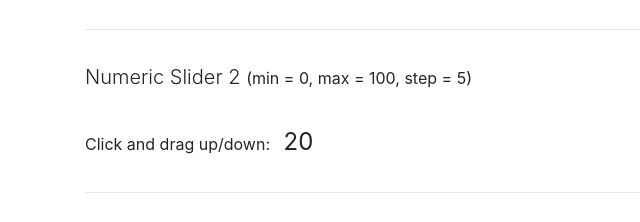
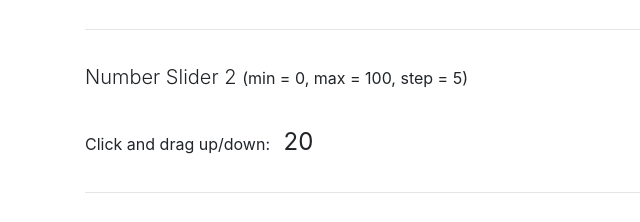
Before and after one commit to clerk67/sliderjs, a plain HTML site: page index.html in a window 1280 px wide. Shown: the part 284-506 px from the top of the page, 0-640 px from the left. Drawn offline with nearby package versions, Linux system fonts and the light colour scheme.

Commit message:
Update README.md

```diff
--- a/index.html
+++ b/index.html
@@ -34,7 +34,7 @@
       </div>
       <hr>
 
-      <p class="lead">Numeric Slider 2 <small>(min = 0, max = 100, step = 5)</small></p>
+      <p class="lead">Number Slider 2 <small>(min = 0, max = 100, step = 5)</small></p>
       <div class="slider" style="margin-top: 2rem;">
         Click and drag up/down: &nbsp;
         <span class="current" min="0" max="100" step="5">20</span>
```
Also changed, not shown: 1 other file.
